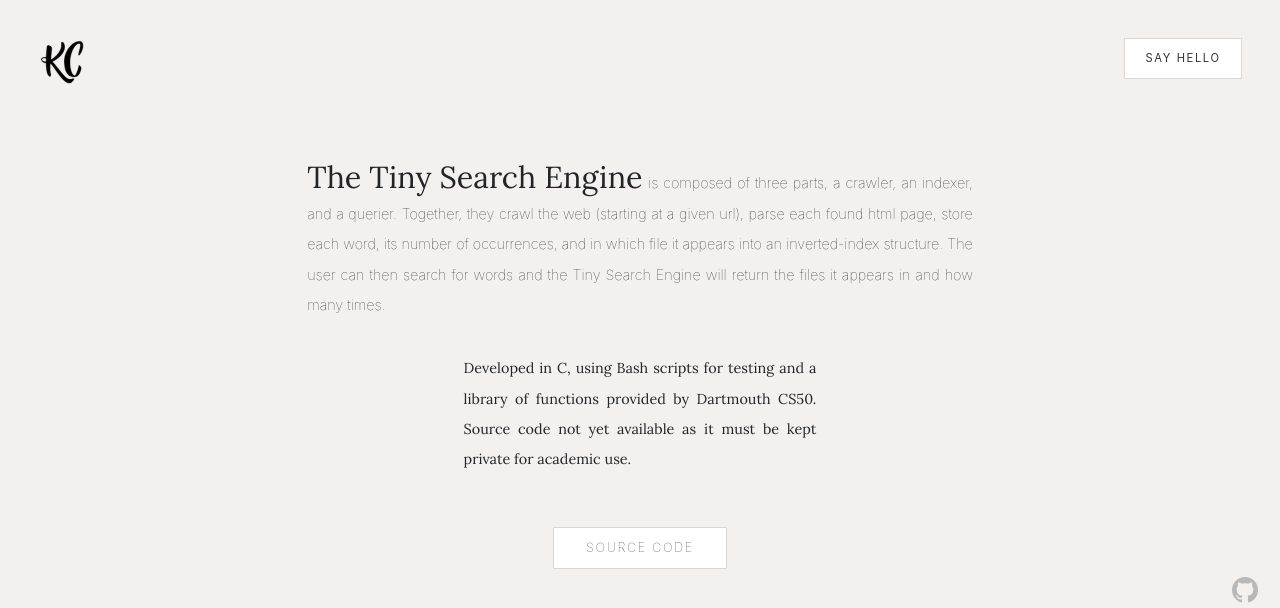
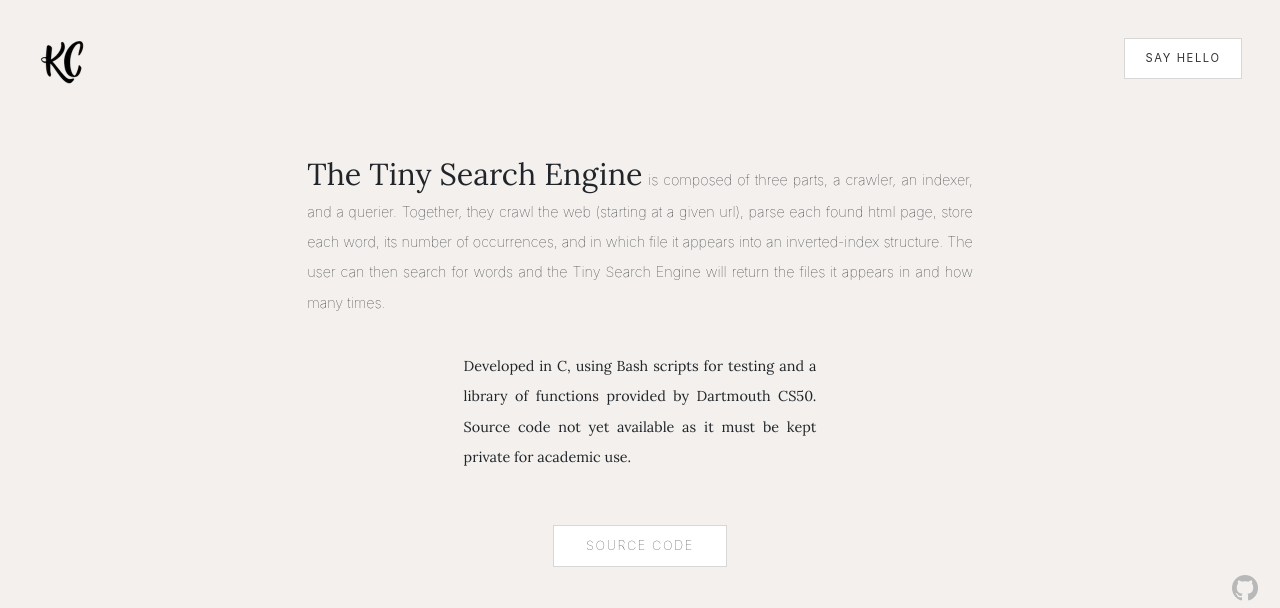
Before and after one commit to kristiechow/kristiechow.github.io, a website: page tse.html in a window 1280 px wide. Shown: the top 608 px of the page. Drawn offline with nearby package versions, Linux system fonts and the light colour scheme.

Commit message:
Update tse 2.0

```diff
--- a/tse.html
+++ b/tse.html
@@ -28,7 +28,7 @@
 <body>
   <div class="se-pre-con"></div>
   <div id="container"></div>
-  <div class="portmanteau1" style="height: 0vh;">
+  <div class="portmanteau2">
     <a href="http://kristiechow.com">
       <img class="topimg" src="assets/favicon-96.png">
     </a>
@@ -37,9 +37,7 @@
       <div class="col-lg-12 col-xs-12">
       </div>
     </div>
-  </div>
-  <div class="portmanteau2">
-      <div class="col-lg-12 col-xs-12" style="padding: 12% 24% 0 24%; text-align: justify;">
+      <div class="col-lg-12 col-xs-12" style="padding: 4% 24% 0 24%; text-align: justify;">
         <span class="sub2"> The Tiny Search Engine </span>
         <span class="description1"> is composed of three parts, a crawler, an indexer, and a querier. Together, they crawl the web (starting at a given url), parse each found html page, store each word, its number of occurrences, and in which file it appears into an inverted-index structure. The user can then search for words and the Tiny Search Engine will return the files it appears in and how many times.</span>
         <p class="technologies">Developed in C, using Bash scripts for testing and a library of functions provided by Dartmouth CS50. Source code not yet available as it must be kept private for academic use.</p>
```
